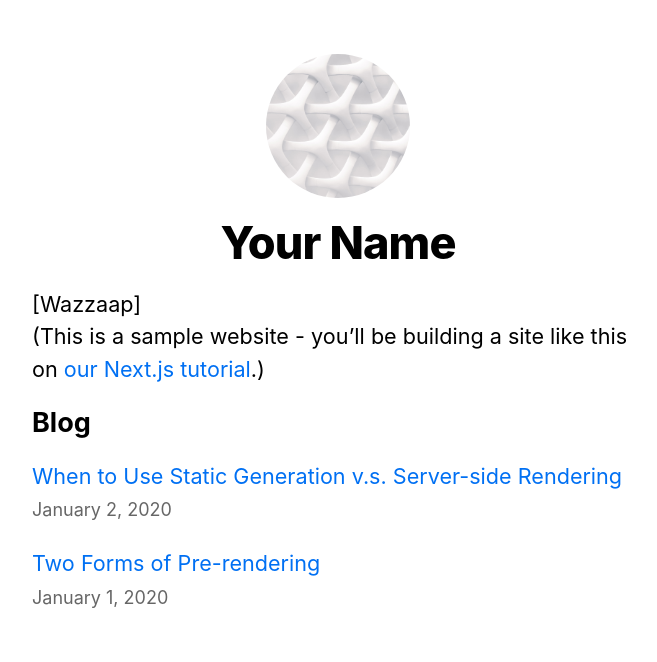
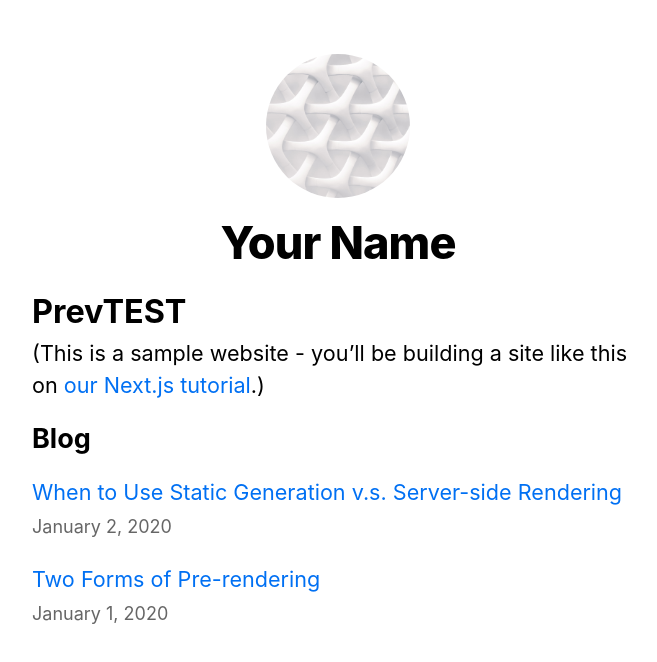
Before and after one commit to arejasverduras/nextjs-blog, a Next.js app: page / in a window 1280 px wide. Shown: the top 662 px of the page, without its empty margins (302-959 px from the left). Built offline with nearby package versions, Linux system fonts and the light colour scheme.

Commit message:
header changes for testing

```diff
--- a/pages/index.js
+++ b/pages/index.js
@@ -22,7 +22,7 @@ export default function Home({allPostsData}) {
         <title>{siteTitle}</title>
       </Head>
       <section className={utilStyles.headingMd}>
-        <p>[Wazzaap]</p>
+        <h1>PrevTEST</h1>
         <p>
           (This is a sample website - you’ll be building a site like this on{' '}
           <a href="https://nextjs.org/learn">our Next.js tutorial</a>.)
```
